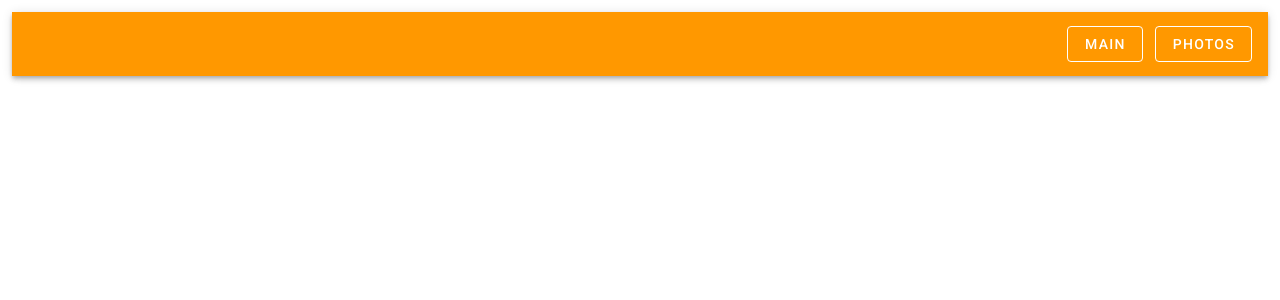
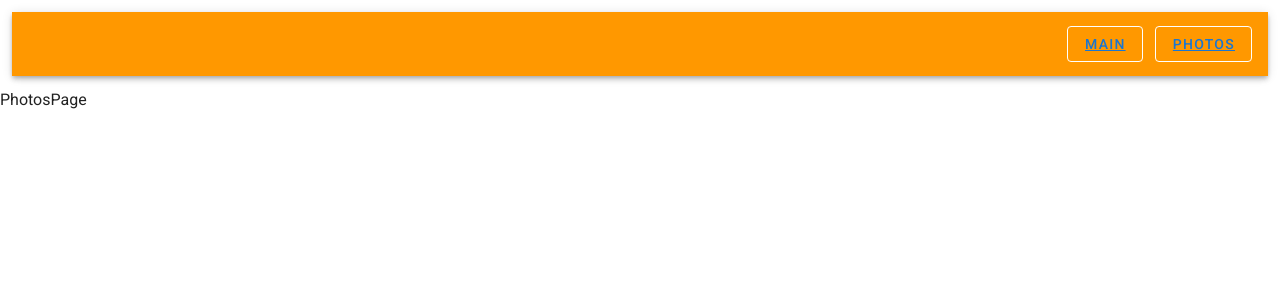
Before and after one commit to User-960/Vue-photo-gallery, a Vue app: page /photos in a window 1280 px wide. Shown: the top 300 px of the page. Built offline with nearby package versions, Linux system fonts and the light colour scheme.

Commit message:
feat: set router for app

```diff
--- a/package.json
+++ b/package.json
@@ -3,7 +3,7 @@
 	"version": "0.1.0",
 	"private": true,
 	"scripts": {
-    "serve": "vue-cli-service serve",
+		"dev": "vue-cli-service serve",
 		"build": "vue-cli-service build",
 		"test:unit": "vue-cli-service test:unit",
 		"lint": "vue-cli-service lint",
--- a/src/components/NavBar.vue
+++ b/src/components/ui/nav-bar/NavBar.vue
@@ -5,8 +5,12 @@
       dark
     >
       <v-spacer></v-spacer>
-      <v-btn outlined class="ml-3">Main</v-btn>
-      <v-btn outlined class="ml-3">Photos</v-btn>
+      <v-btn outlined class="ml-3">
+        <router-link to="/">Main</router-link>
+      </v-btn>
+      <v-btn outlined class="ml-3">
+        <router-link to="/photos">Photos</router-link>
+      </v-btn>
     </v-app-bar>
   </v-container>
 </template>
--- /dev/null
+++ b/src/pages/MainPage.vue
@@ -0,0 +1,15 @@
+<template >
+  <div>
+    MainPage
+  </div>
+</template>
+
+<script lang="ts">
+export default {
+
+}
+</script>
+
+<style lang="scss">
+
+</style>
--- /dev/null
+++ b/src/pages/PhotosPage.vue
@@ -0,0 +1,15 @@
+<template >
+  <div>
+    PhotosPage
+  </div>
+</template>
+
+<script lang="ts">
+export default {
+
+}
+</script>
+
+<style lang="scss">
+
+</style>
--- a/src/router/index.ts
+++ b/src/router/index.ts
@@ -1,7 +1,7 @@
 import Vue from 'vue'
 import VueRouter, { RouteConfig } from 'vue-router'
 
-import HomeView from '../views/HomeView.vue'
+import MainPage from '@/pages/MainPage.vue'
 
 Vue.use(VueRouter)
 
@@ -9,20 +9,17 @@ const routes: Array<RouteConfig> = [
 	{
 		path: '/',
 		name: 'home',
-		component: HomeView
+		component: MainPage
 	},
 	{
-		path: '/about',
-		name: 'about',
-		// route level code-splitting
-		// this generates a separate chunk (about.[hash].js) for this route
-		// which is lazy-loaded when the route is visited.
-		component: () =>
-			import(/* webpackChunkName: "about" */ '../views/AboutView.vue')
+		path: '/photos',
+		name: 'photos',
+		component: () => import('../pages/PhotosPage.vue')
 	}
 ]
 
 const router = new VueRouter({
+	mode: 'history',
 	routes
 })
 
--- a/src/views/AboutView.vue
+++ /dev/null
@@ -1,5 +0,0 @@
-<template>
-  <div class="about">
-    <h1>This is an about page</h1>
-  </div>
-</template>
--- a/src/views/HomeView.vue
+++ /dev/null
@@ -1,12 +0,0 @@
-<template>
-  <hello-world />
-</template>
-
-<script lang="ts">
-  import Vue from 'vue'
-
-  export default Vue.extend({
-    name: 'HomePage',
-    components: {},
-  })
-</script>
```
Also changed, not shown: src/App.vue (+6 -3 lines). Lines whose indentation alone changed are shown as unchanged.
